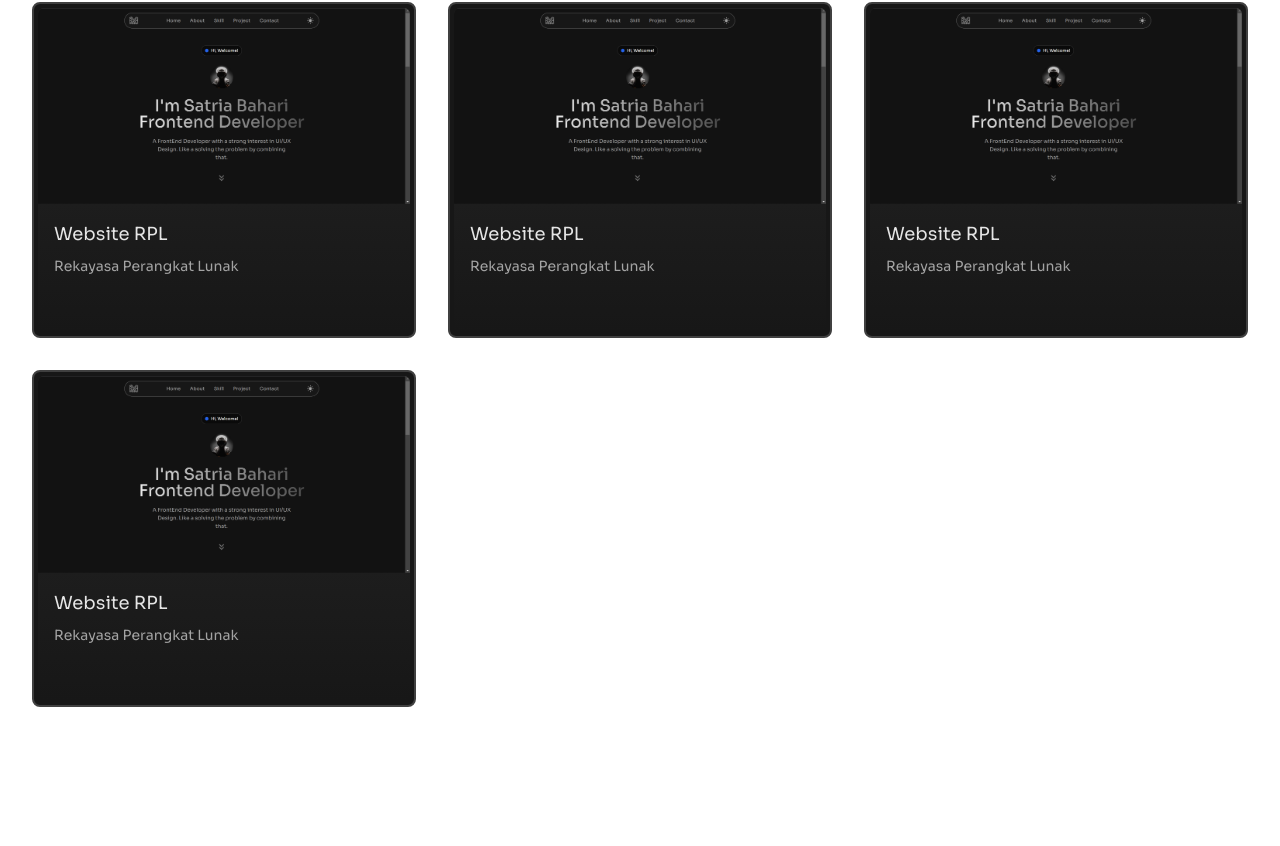
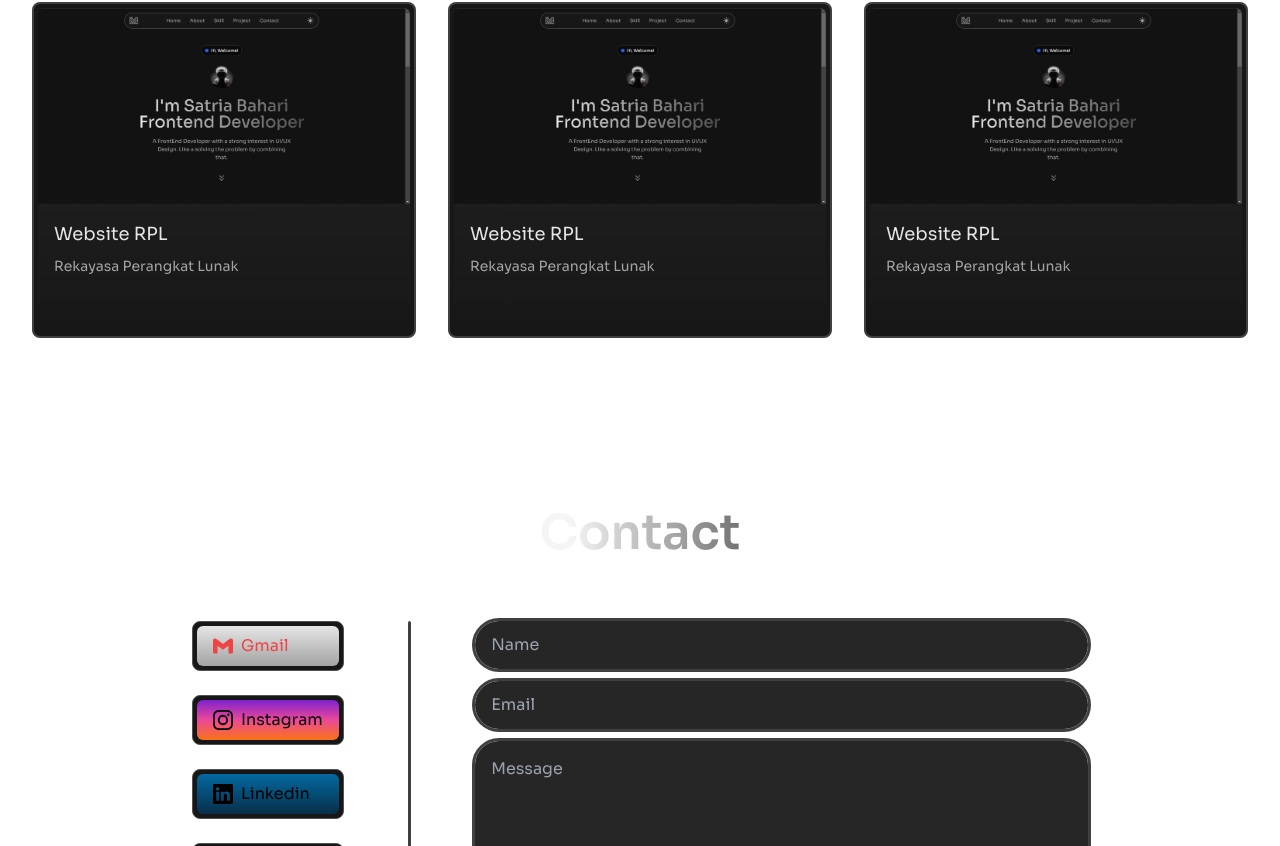
Before and after one commit to satriabahari/portfolio, a Next.js app: page / in a window 1280 px wide. Shown: the part 1954-2800 px from the top of the page. Built offline with nearby package versions, Linux system fonts and the light colour scheme.

Commit message:
Fix: Fixed some constant

```diff
--- a/constant/projects.ts
+++ b/constant/projects.ts
@@ -28,13 +28,4 @@ export const PROJECTS: ProjectsProps[] = [
     link_github: "",
     stacks: ["Next.js", "TailwindCSS"],
   },
-  {
-    id: 4,
-    title: "Website RPL",
-    description: "Rekayasa Perangkat Lunak",
-    image: "/project_1.png",
-    link_demo: "",
-    link_github: "",
-    stacks: ["Next.js", "TailwindCSS"],
-  },
 ];
```
